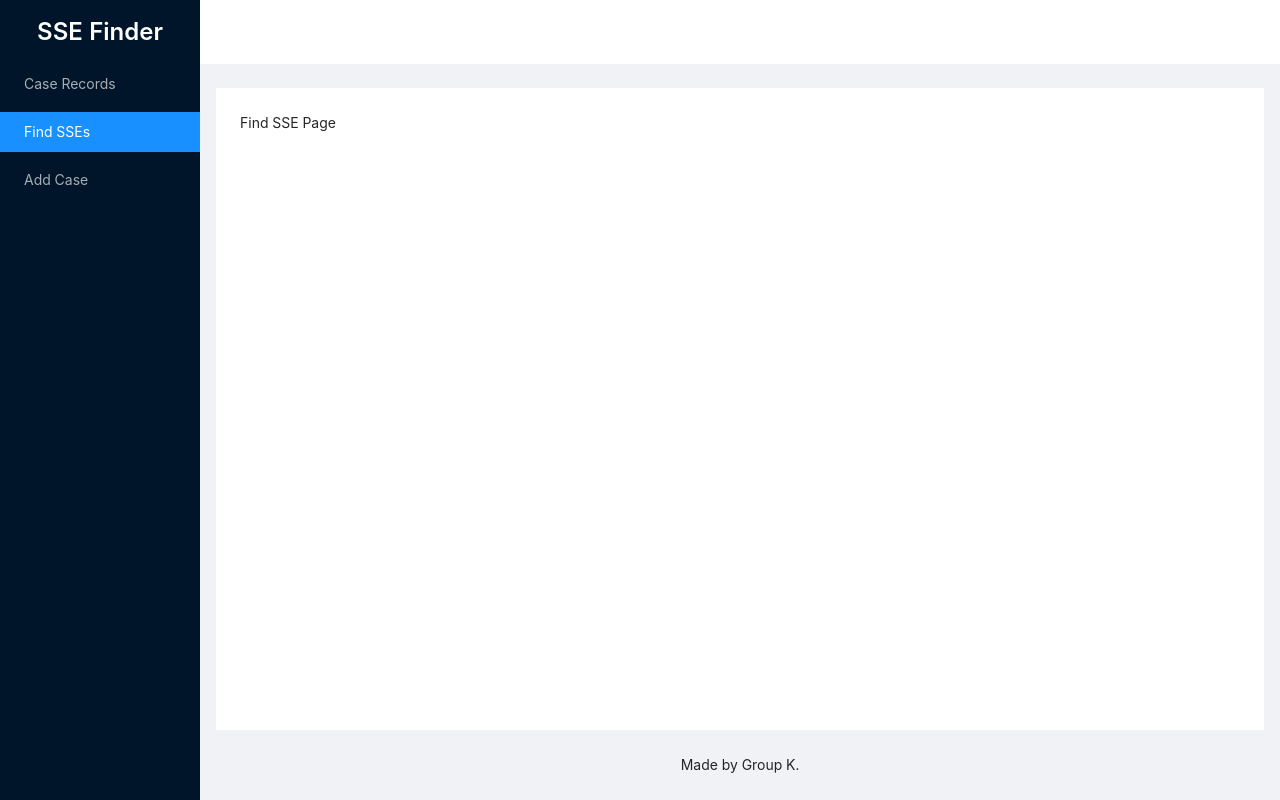
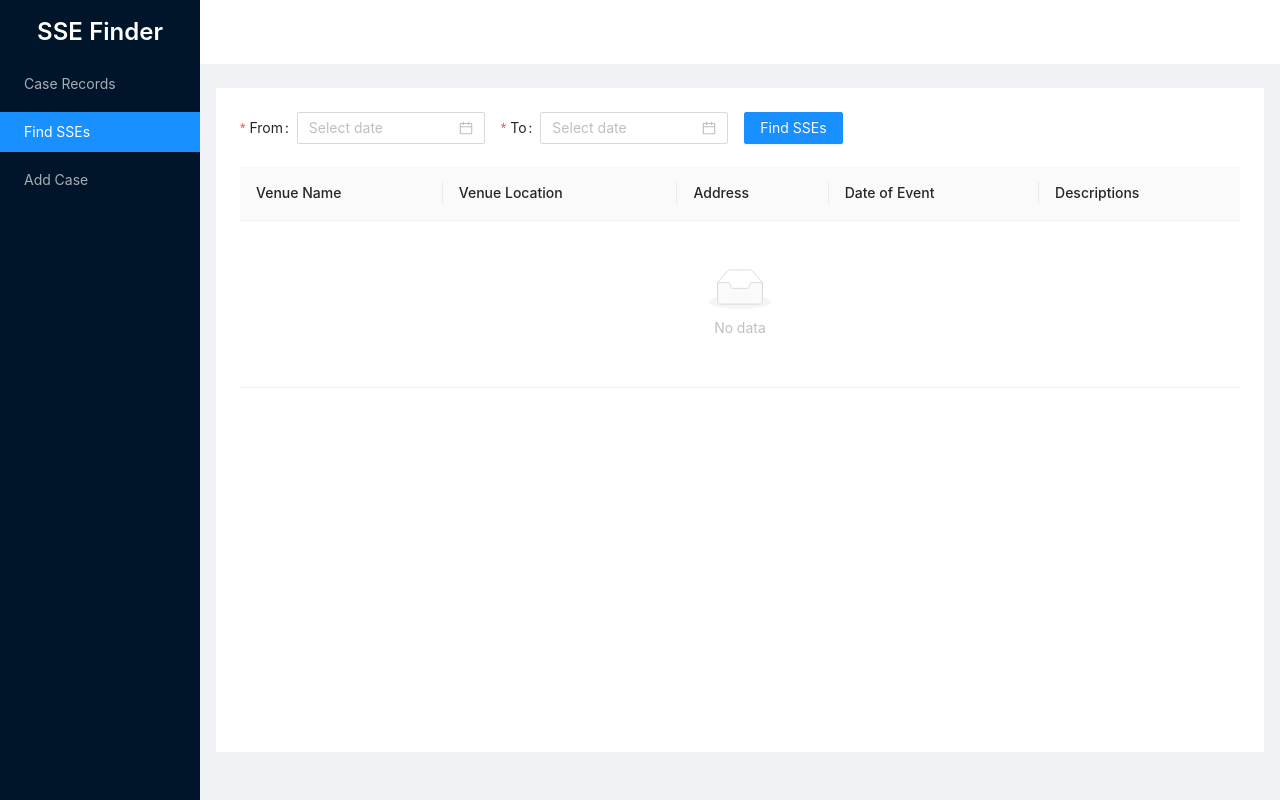
Before and after one commit to diabhaque/SSE-Finder, a React (Create React App) app in the folder web/: page /find-sse in a window 1280 px wide. Built offline with nearby package versions, Linux system fonts and the light colour scheme.

Commit message:
UI: Prepped Case Records and Find SSE pages

```diff
--- a/web/src/components/CaseData.tsx
+++ b/web/src/components/CaseData.tsx
@@ -79,14 +79,11 @@ export const CaseData = (props: any) => {
                     setVisible(false);
                 }}
             />
+            <br/>
             <Descriptions
                 title="Case Details"
                 layout="horizontal"
                 size="small"
-                style={{
-                    paddingTop: "1vh",
-                    paddingBottom: "3vh"
-                }}
                 bordered
             >
                 <Descriptions.Item label="Case Number">
@@ -108,7 +105,7 @@ export const CaseData = (props: any) => {
                     {hardCode.dateOfCaseConfirmed}
                 </Descriptions.Item>
             </Descriptions>
-
+            <br/>
             <div className="ant-descriptions-header">
                 <div className="ant-descriptions-title">
                     Social Events attended
--- a/web/src/components/CaseRecordsPage.tsx
+++ b/web/src/components/CaseRecordsPage.tsx
@@ -1,9 +1,54 @@
-import React from "react";
+import { Table } from "antd";
+import React, { useState } from "react";
 
 export const CaseRecordsPage = () => {
+
+    const [caseData, setCaseData] = useState<any>([{
+        caseNumber: 53,
+        personName: "Chan, Tai Man",
+        idNumber: "A123456(1)",
+        dateOfBirth: "13 Nov 1982",
+        dateOfOnset: "15 Apr 2021",
+        dateOfCaseConfirmed: "17 Apr 2021"
+    }]);
+
+    const columns = [
+        {
+            title: "Case Number",
+            dataIndex: "caseNumber",
+            key: "caseNumber"
+        },
+        {
+            title: "Person Name",
+            dataIndex: "personName",
+            key: "personName"
+        },
+        {
+            title: "Identity Document Number",
+            dataIndex: "idNumber",
+            key: "idNumber"
+        },
+        {
+            title: "Date Of Birth",
+            dataIndex: "dateOfBirth",
+            key: "dateOfBirth"
+        },
+        {
+            title: "Date Of Onset",
+            dataIndex: "dateOfOnset",
+            key: "dateOfOnset"
+        },
+        {
+            title: "Date Of Case Confirmed",
+            dataIndex: "dateOfCaseConfirmed",
+            key: "dateOfCaseConfirmed"
+        }
+    ];
+
     return (
-        <div>
-            Case Records Page
-        </div>
-    )
+        <Table
+            columns={columns}
+            dataSource={caseData}
+        />
+    );
 };
--- a/web/src/components/FindSsePage.tsx
+++ b/web/src/components/FindSsePage.tsx
@@ -1,9 +1,119 @@
-import React from "react";
+import React, { useState } from "react";
+import { Button, DatePicker, Form, Spin, Table } from "antd";
 
 export const FindSsePage = () => {
+    const [loading, setLoading] = useState(false);
+    const [sseData, setSseData] = useState<any>([]);
+    const [form] = Form.useForm();
+
+    const onFinish = async (values: any) => {
+        setLoading(true);
+        const formData = {
+            to: values.to.format("DD-MM-YYYY"),
+            from: values.from.format("DD-MM-YYYY")
+        };
+
+        await new Promise((r) => setTimeout(r, 1000));
+        // get request to the backend.
+
+        const hardCode = {
+            venueName: 'A',
+            venueLocation: 'B',
+            address: 'C',
+            dateOfEvent: 'D',
+            descriptions: 'E'
+        };
+
+        console.log(formData);
+        setSseData([...sseData, hardCode]);
+        setLoading(false);
+    };
+
+    const onFinishFailed = (errorInfo: any) => {
+        console.log("Failed:", errorInfo);
+    };
+
+    const columns = [
+        {
+            title: "Venue Name",
+            dataIndex: "venueName",
+            key: "venueName"
+        },
+        {
+            title: "Venue Location",
+            dataIndex: "venueLocation",
+            key: "venueLocation"
+        },
+        {
+            title: "Address",
+            dataIndex: "address",
+            key: "address"
+        },
+        {
+            title: "Date of Event",
+            dataIndex: "dateOfEvent",
+            key: "dateOfEvent"
+        },
+        {
+            title: "Descriptions",
+            dataIndex: "descriptions",
+            key: "descriptions"
+        }
+    ];
+
     return (
         <div>
-            Find SSE Page
+            <Form
+                layout="inline"
+                form={form}
+                name="Date Range"
+                onFinish={onFinish}
+                onFinishFailed={onFinishFailed}
+                scrollToFirstError
+            >
+                <Form.Item
+                    name="from"
+                    label="From"
+                    validateTrigger="onBlur"
+                    rules={[
+                        {
+                            required: true,
+                            message: "Please select a start date"
+                        }
+                    ]}
+                >
+                    <DatePicker />
+                </Form.Item>
+
+                <Form.Item
+                    name="to"
+                    label="To"
+                    validateTrigger="onBlur"
+                    rules={[
+                        {
+                            required: true,
+                            message: "Please select an end date"
+                        }
+                    ]}
+                >
+                    <DatePicker />
+                </Form.Item>
+
+                <Form.Item>
+                    {loading ? (
+                        <Spin />
+                    ) : (
+                        <Button type="primary" htmlType="submit">
+                            Find SSEs
+                        </Button>
+                    )}
+                </Form.Item>
+            </Form>
+            <br />
+            <Table
+                columns={columns}
+                dataSource={sseData}
+            />
         </div>
-    )
+    );
 };
--- a/web/src/home/Home.tsx
+++ b/web/src/home/Home.tsx
@@ -60,7 +60,7 @@ export const Home: React.FC<HomeProps> = ({ children }) => {
                         {children}
                     </div>
                 </Content>
-                <Footer style={{ textAlign: "center" }}>Made by Group K.</Footer>
+                <Footer style={{ textAlign: "center" }}></Footer>
             </MyLayout>
         </MyLayout>
     );
```
